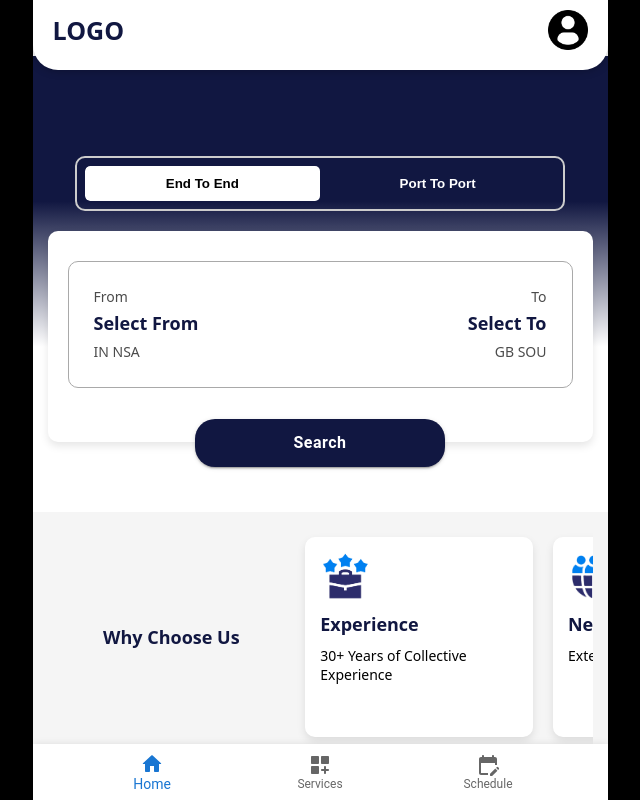
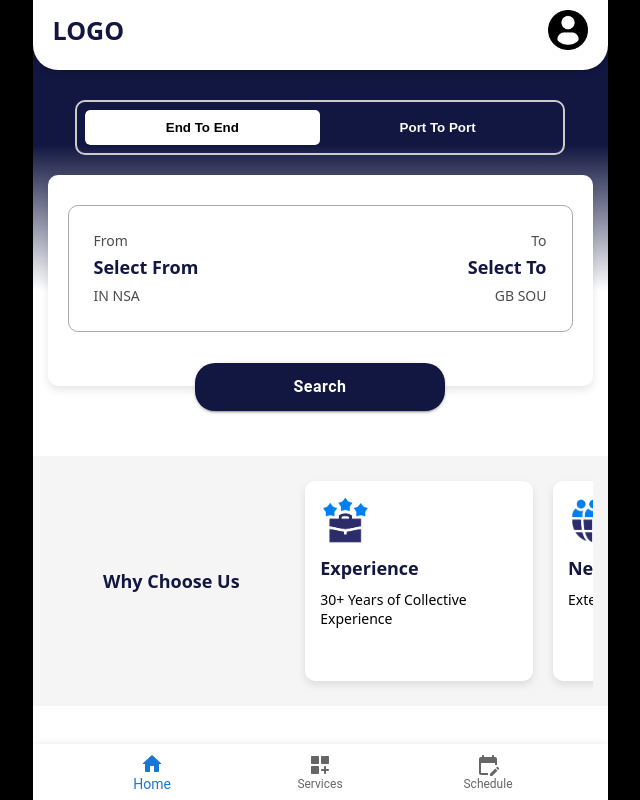
Before and after one commit to Jesmin-1832/Seaprince-Logistics, a React (Create React App) app: page / in a window 1280 px wide. Shown: the whole page, without its empty margins (320-960 px from the left). Built offline with nearby package versions, Linux system fonts and the light colour scheme.

Commit message:
Add files via upload

```diff
--- a/package.json
+++ b/package.json
@@ -10,8 +10,10 @@
     "cra-template": "1.2.0",
     "react": "^19.0.0",
     "react-dom": "^19.0.0",
+    "react-loading-skeleton": "^3.5.0",
     "react-router-dom": "^7.1.4",
-    "react-scripts": "5.0.1"
+    "react-scripts": "5.0.1",
+    "swiper": "^9.4.1"
   },
   "scripts": {
     "start": "react-scripts start",
--- a/public/index.html
+++ b/public/index.html
@@ -24,7 +24,7 @@
       work correctly both with client-side routing and a non-root public URL.
       Learn how to configure a non-root public URL by running `npm run build`.
     -->
-    <title>React App</title>
+    <title>Seaprince Logistics</title>
   </head>
   <body>
     <noscript>You need to enable JavaScript to run this app.</noscript>
--- a/src/App.js
+++ b/src/App.js
@@ -13,7 +13,6 @@ import EditCalendarRoundedIcon from '@mui/icons-material/EditCalendarRounded';
 import React, { useState, useEffect } from 'react';
 import Header from './Header';
 import { BrowserRouter as Router, Route, Routes, useLocation, useNavigate } from 'react-router-dom';
-import Home from './components/Home';
 
 function App() {
   return (
@@ -64,13 +63,13 @@ function AppContent() {
     }
   };
 
-  const hideHeaderPaths = ["/from", "/to", "/results"];
+  const hideHeaderPaths = ["/from", "/to", "/results", "/full-quote"];
+  const hideBottomNavPaths = ["/full-quote"];
 
   return (
     <div className="App">
       <div className='main'>
         {!hideHeaderPaths.includes(location.pathname) && <Header />}
-        <Home />
         <Routes>
           <Route path="/" element={<HomePage />} />
           <Route path="/services" element={<ServicesPage />} />
@@ -80,7 +79,9 @@ function AppContent() {
           <Route path="/results" element={<ResultsPage />} />
           <Route path="/full-quote" element={<FullQuotePage />} />
         </Routes>
-        <BottomNav navValue={navValue} handleNavigationChange={handleNavigationChange} />
+        {!hideBottomNavPaths.includes(location.pathname) && (
+          <BottomNav navValue={navValue} handleNavigationChange={handleNavigationChange} />
+        )}
       </div>
     </div>
   );
--- a/src/Header.js
+++ b/src/Header.js
@@ -6,14 +6,14 @@ function Header() {
             <nav>
                 <ul>
                     <li>
-                        <a href="">
+                        <a href=" ">
                             {/* <img src={require("./assets/image/Seaprince-white.png")} alt="Logo" /> */}
                             LOGO
                         </a>
                     </li>
                     <li>
-                        <a href="">
-                            <img src={require("./assets/image/user-logo.png")} alt="Profile" height={50} />
+                        <a href=" ">
+                            <img src={require("./assets/image/user-logo.png")} alt="Profile"  />
                         </a>
                     </li>
                 </ul>
```
Also changed, not shown: src/App.css (line endings or trailing spaces), 2 other files (tests, documents, lock files or other folders).
